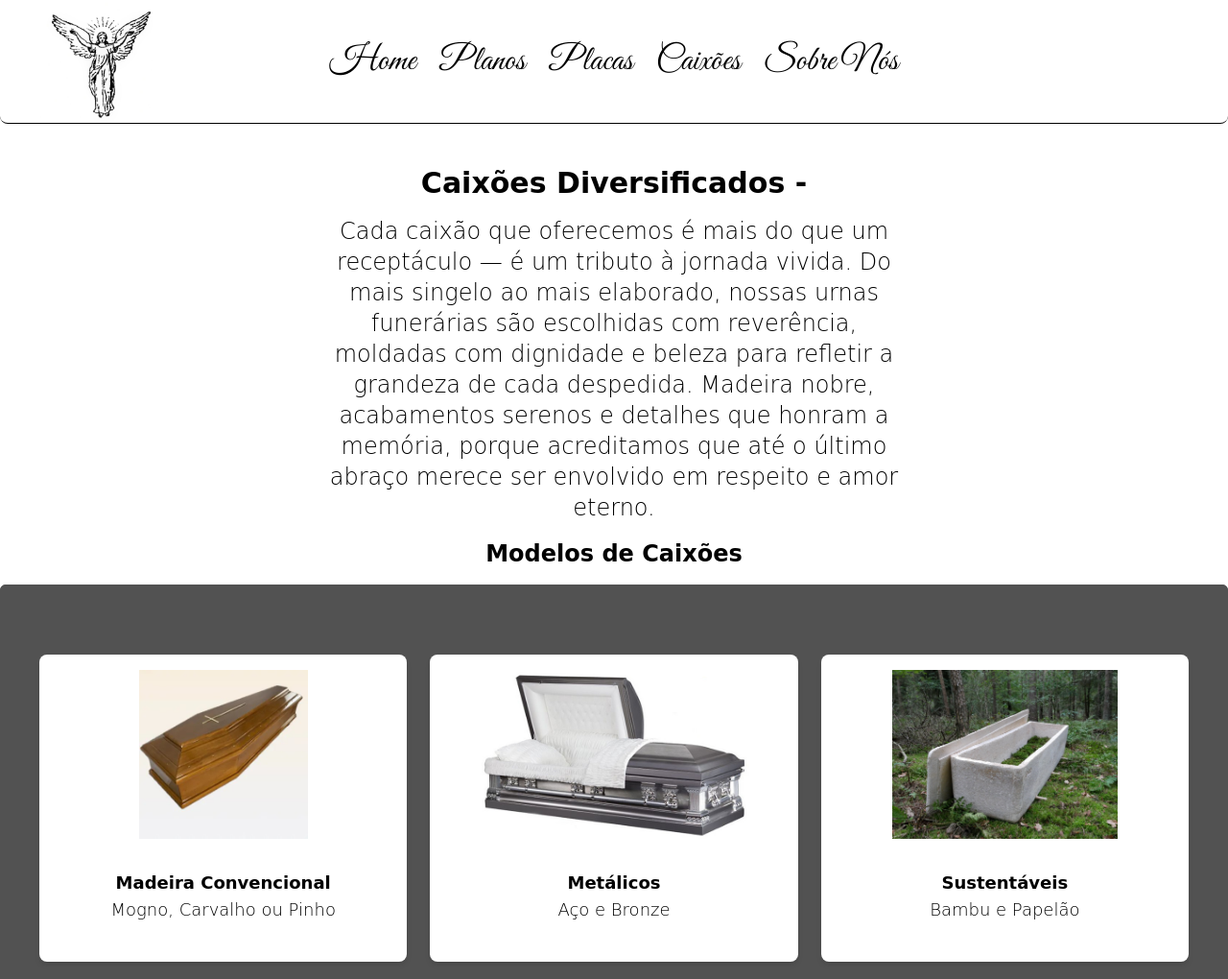
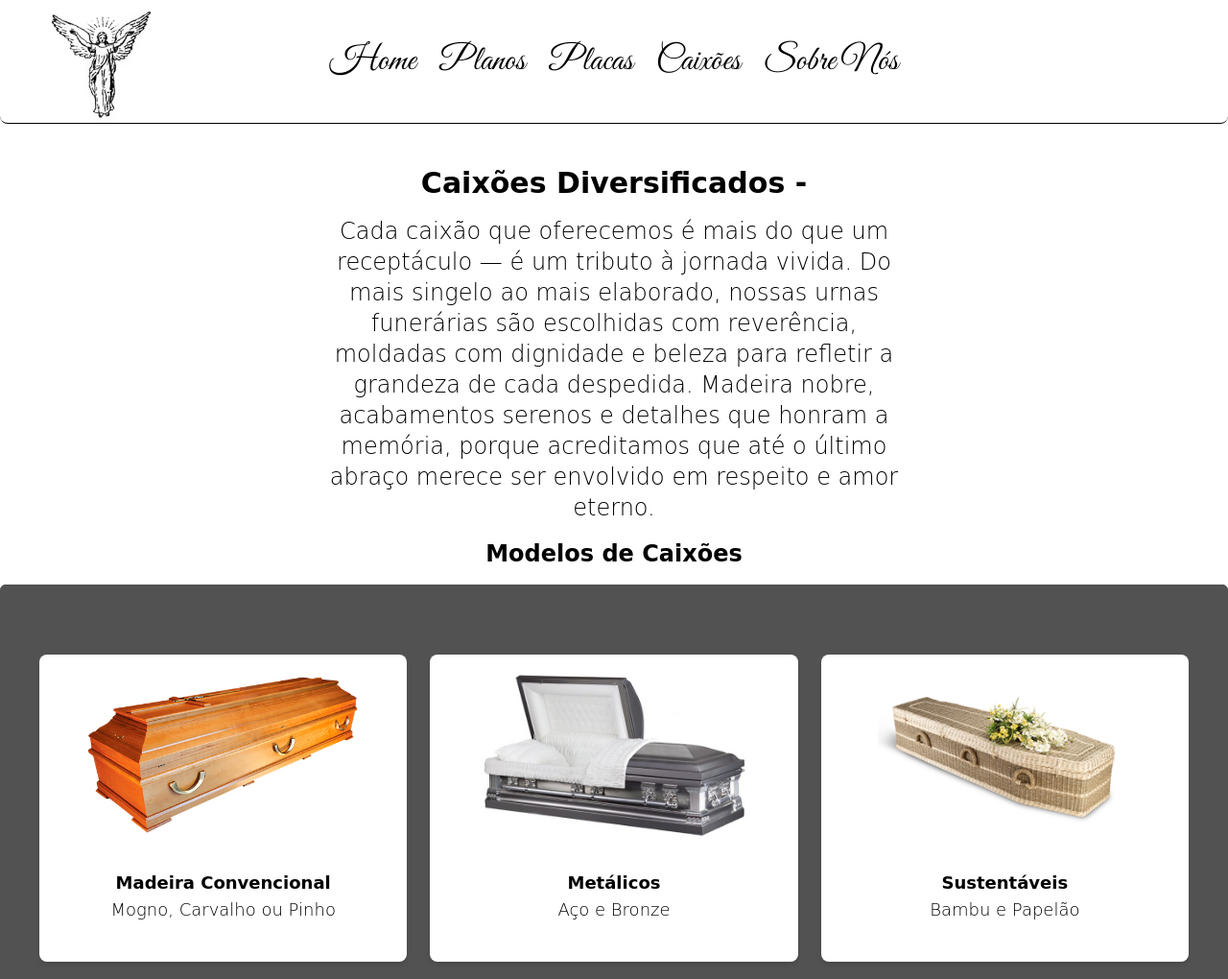
Before and after one commit to Anny-Caroliny/funeraria-silencio-projeto-integrador, a website: page src/views/caixoes.html in a window 1280 px wide. Shown: the top 1020 px of the page at 96% size. Drawn offline with nearby package versions, Linux system fonts and the light colour scheme; files whose address does not match are found by name; a web font is replaced by a local one.

Commit message:
arrumando imagens

```diff
--- a/src/views/caixoes.html
+++ b/src/views/caixoes.html
@@ -57,7 +57,7 @@
     <div class="container min-h-[80vh] mx-auto mt-8 p-6 text-center grid grid-cols-1 md:grid-cols-3 gap-6">
 
       <div class="bg-white h-80 shadow-md p-4 rounded-lg">
-        <img src="img/convencional.jpg" class="w-full h-44 rounded-sm object-contain" alt="">
+        <img src="img/madeira.jpg" class="w-full h-44 rounded-sm object-contain" alt="">
         <h3 class="font-bold text-lg mt-8">Madeira Convencional</h3>
         <p>Mogno, Carvalho ou Pinho</p>
       </div><!--1-->
@@ -69,7 +69,7 @@
       </div><!--2-->
 
       <div class="bg-white h-80 shadow-md p-4 rounded-lg">
-        <img src="img/caixao.jpg" class="w-full h-44 rounded-sm object-contain" alt="">
+        <img src="img/bambu.png" class="w-full h-44 rounded-sm object-contain" alt="">
         <h3 class="font-bold text-lg mt-8">Sustentáveis</h3>
         <p>Bambu e Papelão</p>
       </div><!--3-->
```
Also changed, not shown: src/public/img/bambu.png (added), src/public/img/convencional.jpg (deleted), src/public/img/cremacao.jpg, src/public/img/madeira.jpg (added).
